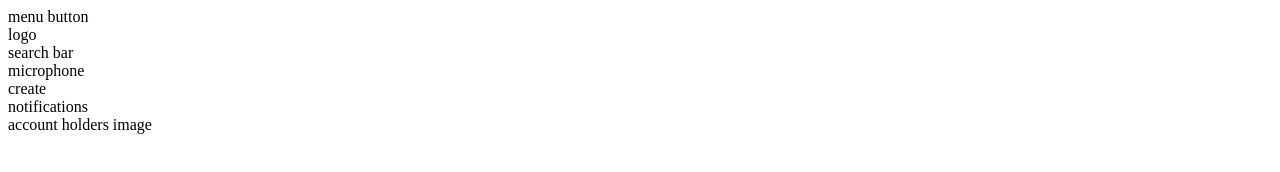
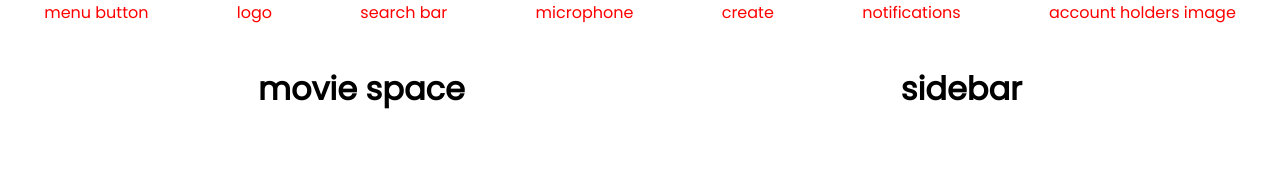
Before and after one commit to forLoop94/youtube-video-page, a plain HTML site: page index.html in a window 1280 px wide. Drawn offline with Linux system fonts and the light colour scheme.

Commit message:
add body placeholder and apply initial styling

```diff
--- a/index.html
+++ b/index.html
@@ -5,6 +5,8 @@
     <meta http-equiv="X-UA-Compatible" content="IE=edge">
     <meta name="viewport" content="width=device-width, initial-scale=1.0">
     <title>Youtube Video Page</title>
+    <link rel="stylesheet" href="styles.css">
+    <link href='https://fonts.googleapis.com/css?family=Poppins' rel='stylesheet'>
 </head>
 <body>
     <main>
@@ -19,6 +21,14 @@
                 <div>account holders image</div>
             </div>
         </header>
+        <div class="body-div">
+            <div class="video-section">
+                <h1>movie space</h1>
+            </div>
+            <div class="sidebar">
+                <h1>sidebar</h1>
+            </div>
+        </div>
     </main>
 </body>
 </html>
--- a/styles.css
+++ b/styles.css
@@ -0,0 +1,17 @@
+* {
+    margin: 0;
+    padding: 0;
+    box-sizing: border-box;
+    font-family: poppins;
+}
+.nav-bar {
+    display: flex;
+    justify-content: space-around;
+    color: red;
+}
+
+.body-div {
+    display: flex;
+    justify-content: space-around;
+    margin: 40px;
+}
```
